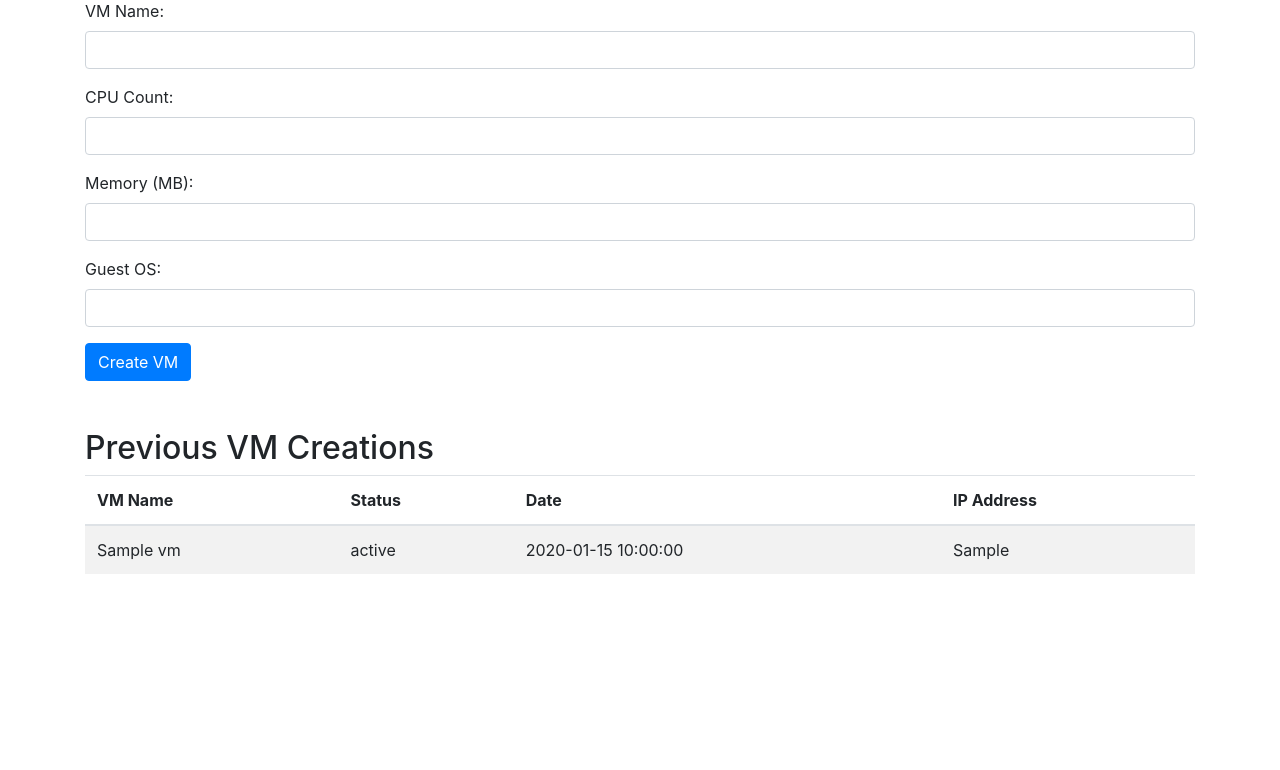
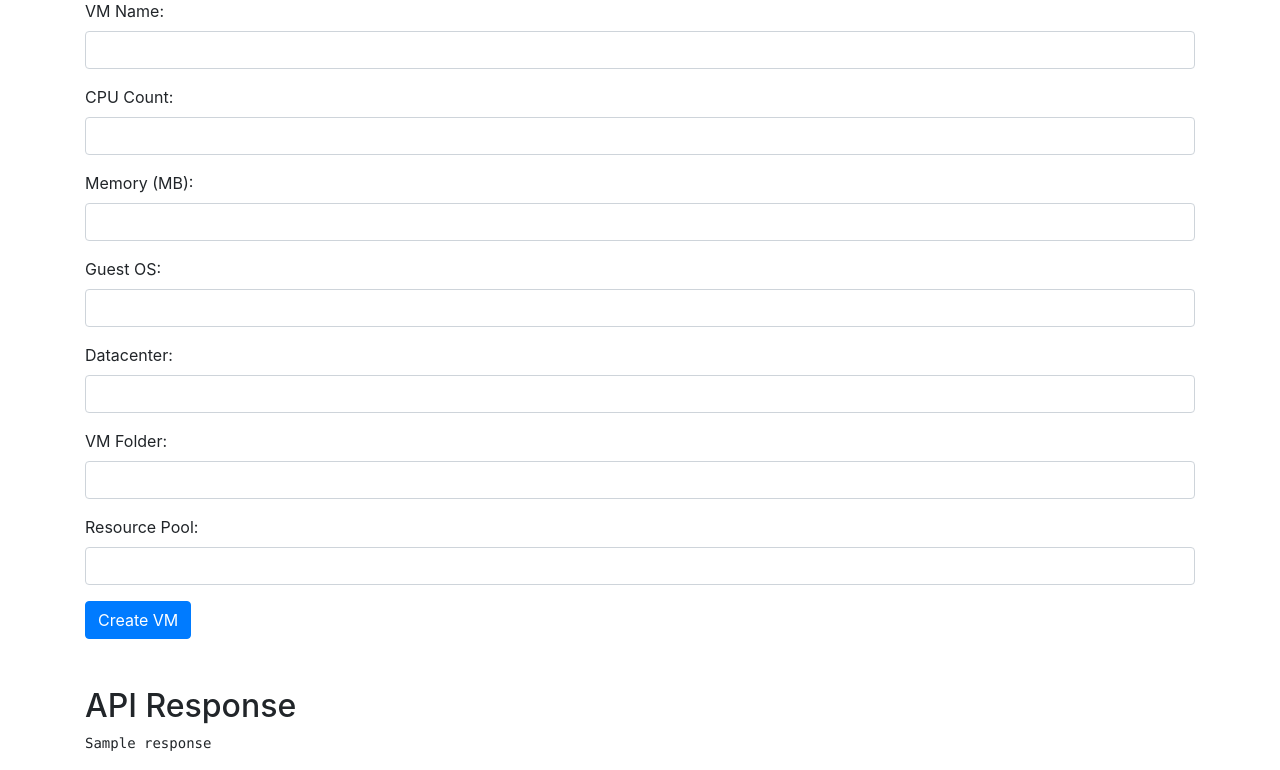
Before and after one commit to omarbenazza/asx, a Flask app: template templates/create_vm.html in a window 1280 px wide. Shown: the part 105-875 px from the top of the page. Before the commit the page ends 679 px from the top, so only its background shows below. Run offline with Flask 3, Linux system fonts and the light colour scheme; the template is opened without the code that fills it: most values are stand-ins (such as "Sample title", 1, 10 or a date in 2020); some libraries are stand-ins or nearby versions.

Commit message:
4th commit

```diff
--- a/app.py
+++ b/app.py
@@ -1,9 +1,9 @@
 from flask import Flask, render_template, request, redirect, url_for, flash, session
 import atexit
-from pyVim.connect import SmartConnect, Disconnect
-from pyVmomi import vim, vmodl
 import ssl
 import socket
+import requests
+import json
 
 app = Flask(__name__)
 app.secret_key = 'your_secret_key'  # Replace with a secure secret key
@@ -12,7 +12,7 @@ app.secret_key = 'your_secret_key'  # Replace with a secure secret key
 VS_HOST = None
 VS_USER = None
 VS_PASSWORD = None
-si = None
+session_id = None
 
 @app.route('/')
 def index():
@@ -20,7 +20,7 @@ def index():
 
 @app.route('/connect', methods=['GET', 'POST'])
 def connect():
-    global si, VS_HOST, VS_USER, VS_PASSWORD
+    global session_id, VS_HOST, VS_USER, VS_PASSWORD
     if request.method == 'POST':
         VS_HOST = request.form.get('host')
         VS_USER = request.form.get('username')
@@ -28,21 +28,21 @@ def connect():
         try:
             # Try resolving the hostname first
             socket.gethostbyname(VS_HOST)
-            # Disable SSL certificate verification
-            context = ssl._create_unverified_context()
-            # Try connecting to vSphere
-            si = SmartConnect(host=VS_HOST, user=VS_USER, pwd=VS_PASSWORD, sslContext=context)
-            atexit.register(Disconnect, si)
+            # Authenticate to the API and get a session ID
+            response = requests.post(
+                f"{VS_HOST}/rest/com/vmware/cis/session",
+                auth=(VS_USER, VS_PASSWORD),
+                verify=False  # Disable SSL verification for simplicity
+            )
+            response.raise_for_status()
+            session_id = response.json()['value']
             flash('Connected to vSphere successfully!', 'success')
             session['connected'] = True
         except socket.gaierror as e:
             flash(f'Address resolution error: {str(e)}', 'danger')
             session['connected'] = False
-        except vim.fault.InvalidLogin:
-            flash('Invalid login credentials. Please check your username and password.', 'danger')
-            session['connected'] = False
-        except vim.fault.HostConnectFault as e:
-            flash(f'Host connection fault: {str(e)}', 'danger')
+        except requests.HTTPError as e:
+            flash(f'HTTP error: {str(e)}', 'danger')
             session['connected'] = False
         except Exception as e:
             flash(f'Failed to connect to vSphere: {str(e)}', 'danger')
@@ -50,39 +50,55 @@ def connect():
         return redirect(url_for('index'))
     return render_template('connect.html')
 
-@app.route('/create_vm', methods=['GET', 'POST'])
+@app.route('/create_vm', methods=['POST'])
 def create_vm():
-    if request.method == 'POST' and 'connected' in session and session['connected']:
+    if 'connected' in session and session['connected']:
         vm_name = request.form.get('vm_name')
+        vm_cpu = int(request.form.get('vm_cpu'))
+        vm_memory = int(request.form.get('vm_memory'))
+        vm_guest_os = request.form.get('vm_guest_os')
+        datacenter_name = request.form.get('datacenter')
+        folder_name = request.form.get('folder')
+        resource_pool_name = request.form.get('resource_pool')
+        response_data = None
         try:
-            content = si.RetrieveContent()
-            datacenter = content.rootFolder.childEntity[0]
-            vm_folder = datacenter.vmFolder
-            resource_pool = datacenter.hostFolder.childEntity[0].resourcePool
-
-            config = vim.vm.ConfigSpec(
-                name=vm_name,
-                memoryMB=1024,
-                numCPUs=1,
-                guestId='rhel7_64Guest',  # Adjust guest ID based on the OS you are deploying
-                version='vmx-11'
+            headers = {'vmware-api-session-id': session_id}
+            data = {
+                "spec": {
+                    "name": vm_name,
+                    "guest_OS": vm_guest_os,
+                    "placement": {
+                        "datacenter": datacenter_name,
+                        "folder": folder_name,
+                        "resource_pool": resource_pool_name
+                    },
+                    "hardware": {
+                        "cpu": {
+                            "count": vm_cpu
+                        },
+                        "memory": {
+                            "size_MiB": vm_memory
+                        }
+                    }
+                }
+            }
+            response = requests.post(
+                f"{VS_HOST}/rest/vcenter/vm",
+                headers=headers,
+                json=data,
+                verify=False  # Disable SSL verification for simplicity
             )
-
-            task = vm_folder.CreateVM_Task(config=config, pool=resource_pool)
-            task_info = task.info
-            while task_info.state == vim.TaskInfo.State.running:
-                task_info = task.info
-
-            if task_info.state == vim.TaskInfo.State.success:
-                flash(f'VM {vm_name} created successfully!', 'success')
-            else:
-                flash(f'Failed to create VM: {task_info.error.msg}', 'danger')
-        except vmodl.MethodFault as error:
-            flash(f'Caught vmodl fault: {error.msg}', 'danger')
+            response.raise_for_status()
+            response_data = response.json()
+            flash(f'VM {vm_name} created successfully!', 'success')
+        except requests.HTTPError as e:
+            flash(f'HTTP error: {str(e)}', 'danger')
+            response_data = str(e)
         except Exception as e:
-            flash(f'Caught exception: {str(e)}', 'danger')
-        return redirect(url_for('index'))
-    return render_template('create_vm.html')
+            flash(f'Failed to create VM: {str(e)}', 'danger')
+            response_data = str(e)
+        return render_template('create_vm.html', response=json.dumps(response_data, indent=4))
+    return redirect(url_for('index'))
 
 if __name__ == '__main__':
     app.run(debug=True)
--- a/templates/create_vm.html
+++ b/templates/create_vm.html
@@ -25,31 +25,27 @@
                 <label for="vm_guest_os">Guest OS:</label>
                 <input type="text" class="form-control" id="vm_guest_os" name="vm_guest_os" required>
             </div>
+            <div class="form-group">
+                <label for="datacenter">Datacenter:</label>
+                <input type="text" class="form-control" id="datacenter" name="datacenter" required>
+            </div>
+            <div class="form-group">
+                <label for="folder">VM Folder:</label>
+                <input type="text" class="form-control" id="folder" name="folder" required>
+            </div>
+            <div class="form-group">
+                <label for="resource_pool">Resource Pool:</label>
+                <input type="text" class="form-control" id="resource_pool" name="resource_pool" required>
+            </div>
             <button type="submit" class="btn btn-primary">Create VM</button>
         </form>
+
+        {% if response %}
         <div class="mt-5">
-            <h2>Previous VM Creations</h2>
-            <table class="table table-striped">
-                <thead>
-                    <tr>
-                        <th>VM Name</th>
-                        <th>Status</th>
-                        <th>Date</th>
-                        <th>IP Address</th>
-                    </tr>
-                </thead>
-                <tbody>
-                    {% for vm in vms %}
-                    <tr>
-                        <td>{{ vm.name }}</td>
-                        <td>{{ vm.status }}</td>
-                        <td>{{ vm.date }}</td>
-                        <td>{{ vm.ip }}</td>
-                    </tr>
-                    {% endfor %}
-                </tbody>
-            </table>
+            <h2>API Response</h2>
+            <pre>{{ response }}</pre>
         </div>
+        {% endif %}
     </div>
     <script src="https://code.jquery.com/jquery-3.5.1.slim.min.js"></script>
     <script src="https://cdn.jsdelivr.net/npm/@popperjs/core@2.5.4/dist/umd/popper.min.js"></script>
```
